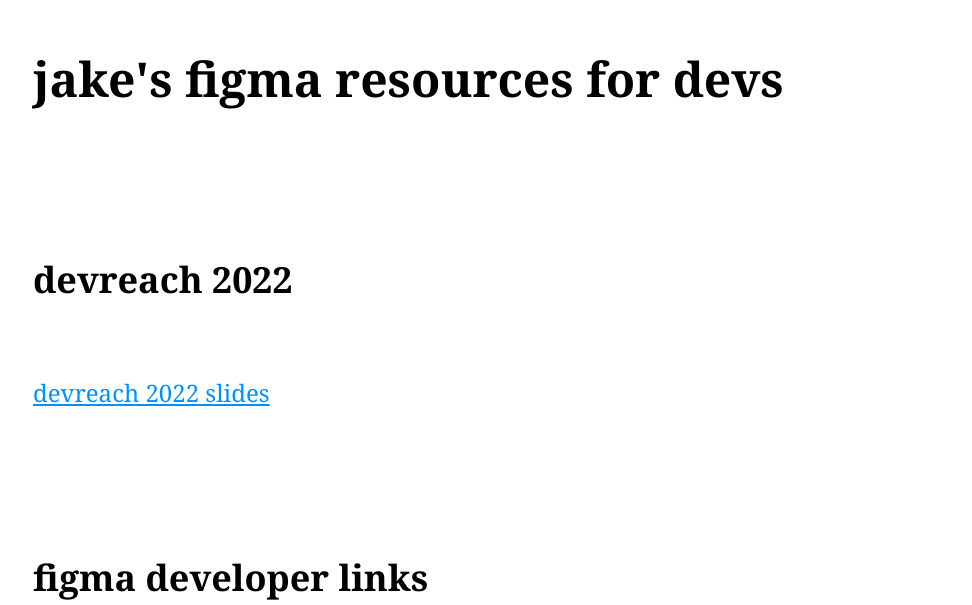
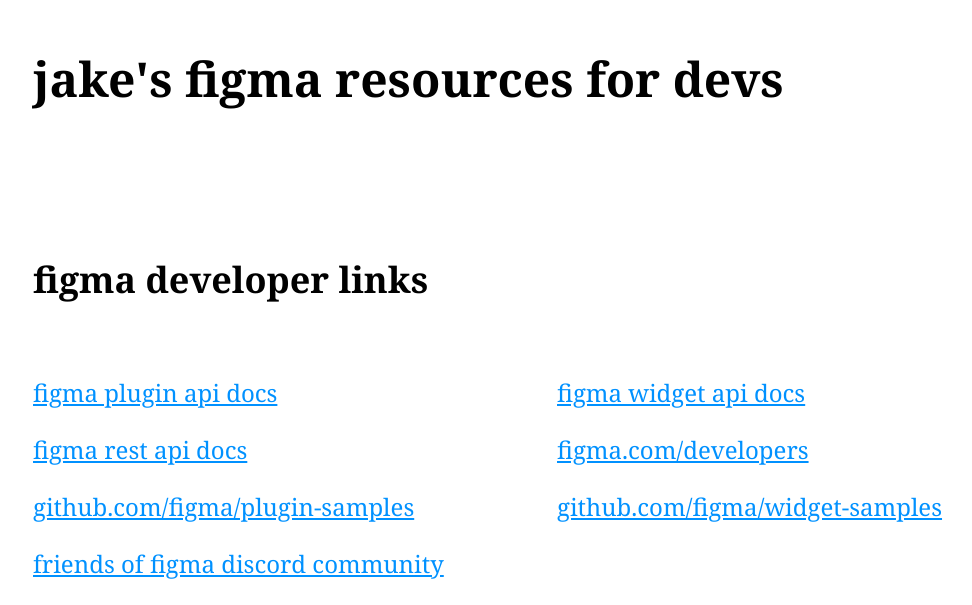
Before and after one commit to ja-k-e/figma-resources, a plain HTML site: page index.html in a window 1280 px wide. Shown: the part 218-823 px from the top of the page, without its empty margins (95-1067 px from the left). Drawn offline with Linux system fonts and the light colour scheme.

Commit message:
Update index.html

```diff
--- a/index.html
+++ b/index.html
@@ -91,17 +91,6 @@
   <body>
     <main>
       <h1>jake's figma resources for devs</h1>
-
-      <h2>devreach 2022</h2>
-      <ul class="links">
-        <li>
-          <a
-            href="https://www.figma.com/proto/229oQdagJkbI6JdjpubxqI/Untitled?page-id=0%3A1&node-id=2%3A10&viewport=491%2C20%2C1.78&scaling=contain"
-          >
-            devreach 2022 slides
-          </a>
-        </li>
-      </ul>
 
       <h2>figma developer links</h2>
       <ul class="links">
```
